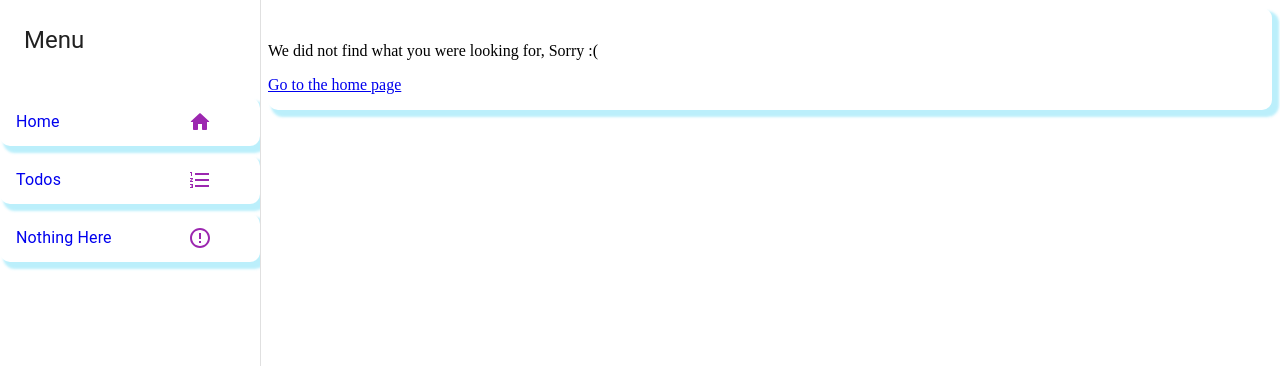
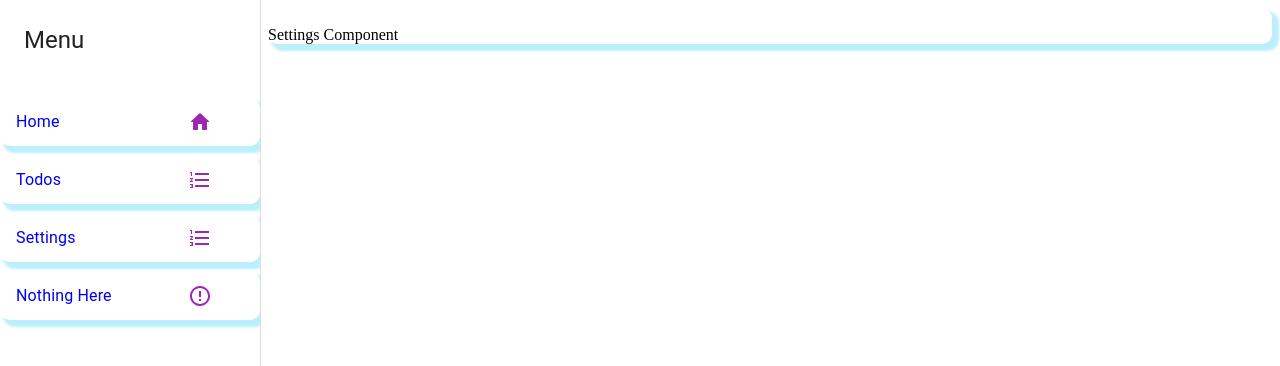
Before and after one commit to antoni909/todo-app, a React (Create React App) app: page /settings in a window 1280 px wide. Shown: the top 366 px of the page. Built offline with nearby package versions, Linux system fonts and the light colour scheme.

Commit message:
adds settings component

```diff
--- a/src/App.jsx
+++ b/src/App.jsx
@@ -4,6 +4,7 @@ import Home from './components/Home'
 import Main from './components/Main'
 import NoMatch from './components/NoMatch'
 import Layout from './components/Layout'
+import Settings from './components/Settings'
 
 const App = () => {
   return(
@@ -12,6 +13,7 @@ const App = () => {
         <Route path="/" element={<Layout />} >
           <Route index element={<Home />} />
           <Route path="todos" element={<Main />} />
+          <Route path="settings" element={<Settings />} />
           <Route path="*" element={<NoMatch />} />
         </Route>
       </Routes>
--- a/src/components/Layout.jsx
+++ b/src/components/Layout.jsx
@@ -66,6 +66,11 @@ const Layout = ({children}) => {
       path: <Link style={{ textDecoration: 'none' }} to="/todos">Todos</Link>,
     },
     {
+      text: 'Settings',
+      icon: <FormatListNumbered color="secondary"/>,
+      path: <Link style={{ textDecoration: 'none' }} to="/settings">Settings</Link>,
+    },
+    {
       text: 'NoMatch',
       icon: <ErrorOutline color="secondary"/>,
       path: <Link style={{ textDecoration: 'none' }} to="/catchall">Nothing Here</Link>
--- /dev/null
+++ b/src/components/Settings.jsx
@@ -0,0 +1,8 @@
+const Settings = () => {
+  return(
+    <div>
+      Settings Component
+    </div>
+  )
+}
+export default Settings;
```
